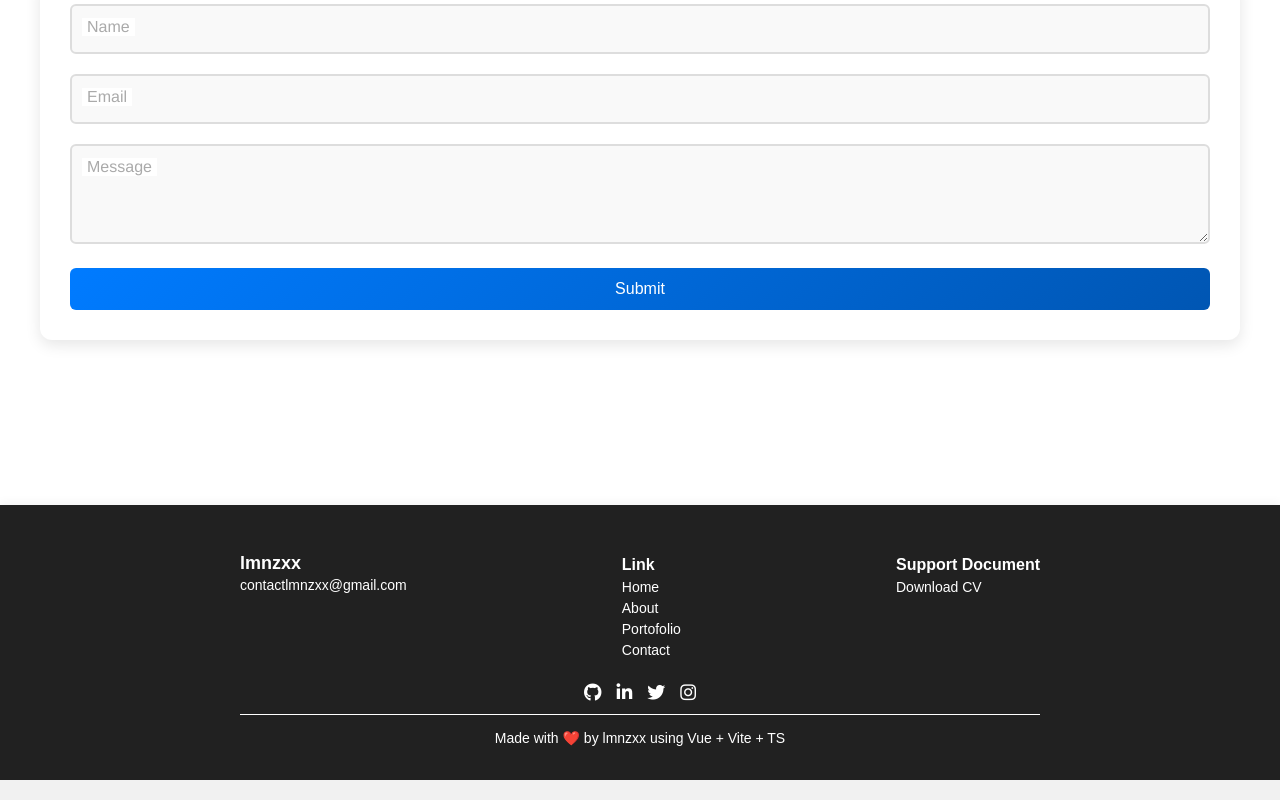
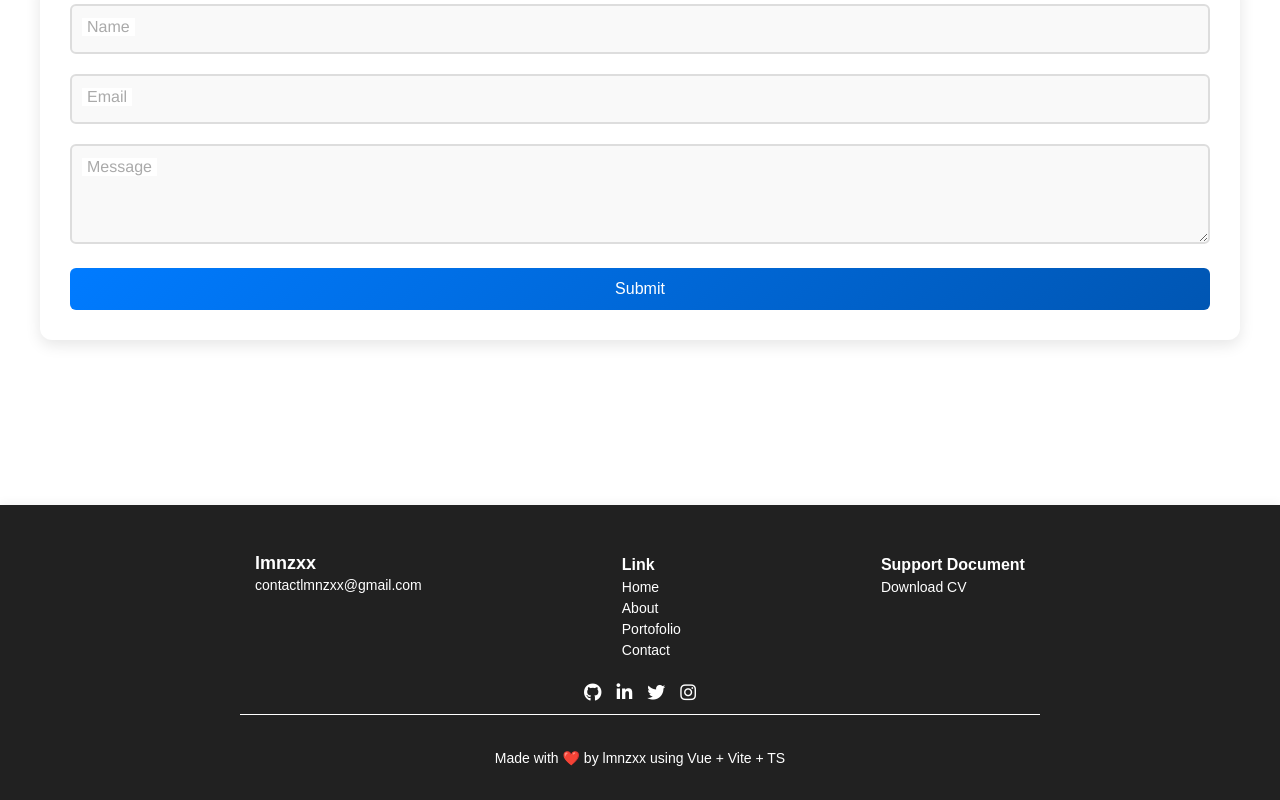
Before and after one commit to lmnzxx/lmnzxx-resume-webpage, a Vue app: page / in a window 1280 px wide. Shown: the part 3063-3863 px from the top of the page. Built offline with nearby package versions, Linux system fonts and the light colour scheme.

Commit message:
fixing responsive design

```diff
--- a/src/components/Footer.vue
+++ b/src/components/Footer.vue
@@ -66,18 +66,23 @@ export default defineComponent({
 }
 
 .footer-container {
-    max-width: 800px;
+    max-width: 1200px;
     margin: 0 auto;
+    display: flex;
+    flex-direction: column;
+    align-items: center;
 }
 
 /* Bagian Atas */
 .footer-top {
+    max-width: 80%;
     display: flex;
     justify-content: space-between;
     align-items: start;
     padding: 10px 0;
     color: #ffffff;
     text-align: left;
+    gap: 200px;
 }
 
 .footer-left h3 {
@@ -129,6 +134,8 @@ export default defineComponent({
 /* Bagian Tengah */
 .footer-middle {
     margin: 15px 0;
+    max-width: 800px;
+    width: 100%;
 }
 
 .social-icons {
--- a/src/components/Navbar.vue
+++ b/src/components/Navbar.vue
@@ -155,6 +155,8 @@ export default defineComponent({
     /* Responsive */
     @media (max-width: 768px) {
     .navbar {
+        max-width: 768px;
+        width: 100vw;
         padding: 10px;
     }
     .hamburger-menu {
@@ -208,6 +210,10 @@ export default defineComponent({
     }
 
     @media (max-width: 480px) {
+        .navbar {
+            max-width: 480px;
+            width: 100vw;
+        }
         .tittle-navbar {
             font-size: 1.2em;
         }
```
